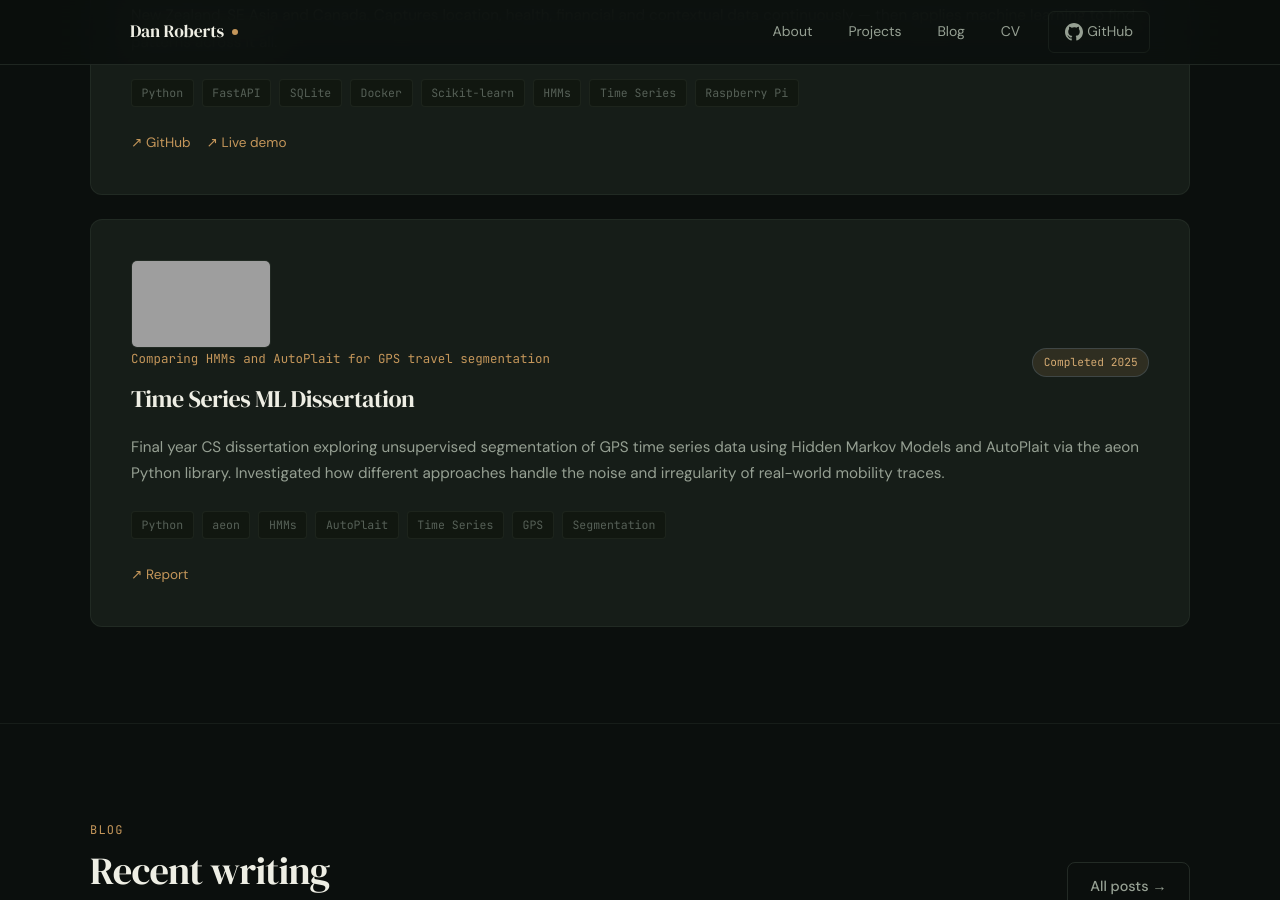
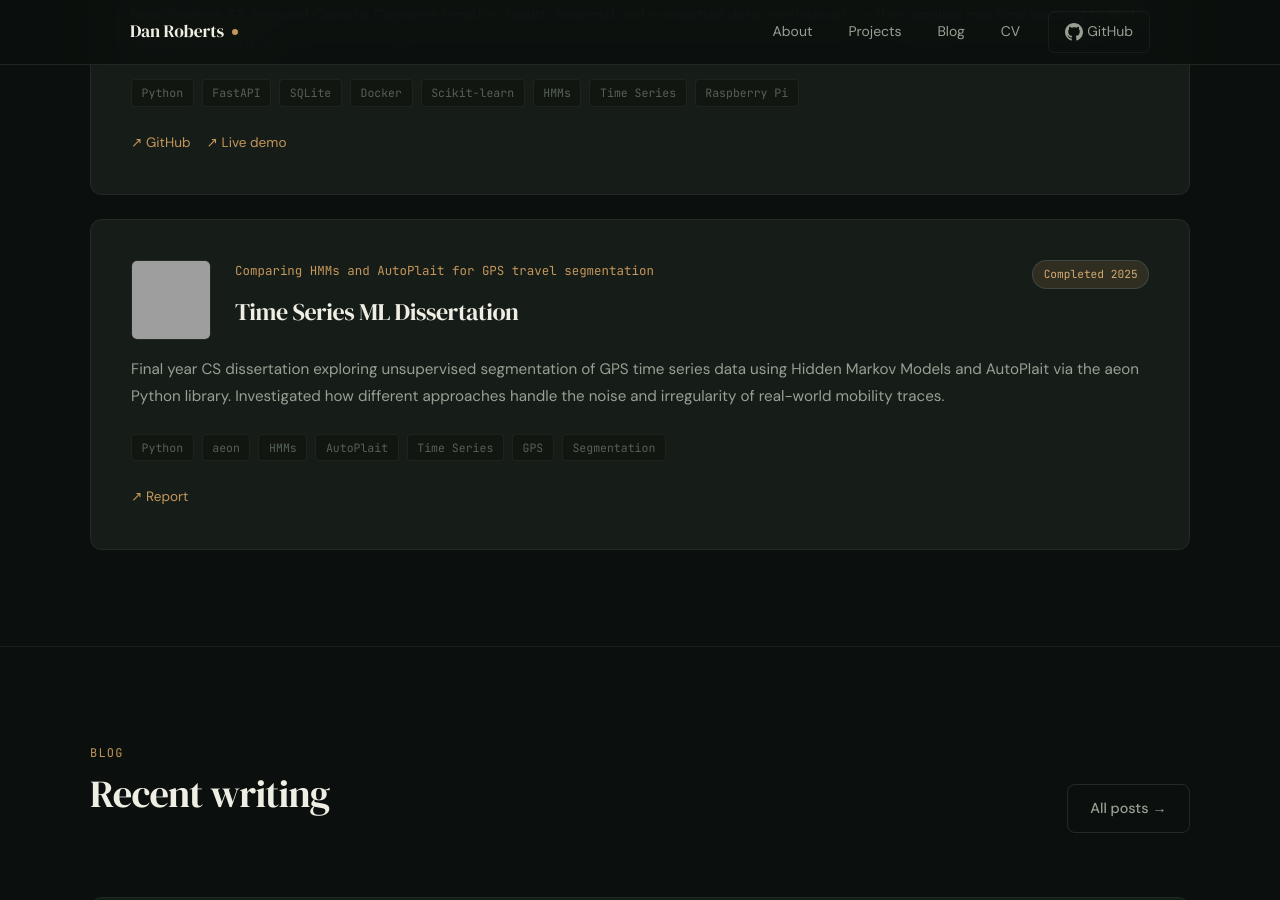
Before and after one commit to danielroberts20/danielroberts20.github.io, a Jekyll site: the page built from index.md, in a window 1280 px wide and 900 px high, scrolled down 1303 px. Built offline with Jekyll 4.4.1, drawn with Linux system fonts in a browser that asks for light colours; nearby versions of some CDN libraries; grey boxes are pictures that could not be loaded.

Commit message:
Fixed thumbnail bug

```diff
--- a/assets/css/main.css
+++ b/assets/css/main.css
@@ -621,6 +621,25 @@ hr {
   display: grid;
   gap: var(--space-lg);
 }
+
+.project-card .post-card__thumb {
+  width: 80px;
+  height: 80px;
+  object-fit: cover;
+  border-radius: 6px;
+  flex-shrink: 0;
+}
+
+.project-header {
+  display: flex;
+  align-items: flex-start;
+  gap: 1rem;
+}
+
+.project-header__text {
+  flex: 1;
+}
+
 
 .project-card__image {
   width: 100%;
--- a/index.md
+++ b/index.md
@@ -50,11 +50,11 @@ title: Home
       {% for project in site.data.projects %}
         {% if project.featured %}
         <div class="project-card{% if project.name == 'TravelNet' %} project-card--featured{% endif %}">
-          {% if project.thumbnail %}
-            <img src="{{ project.thumbnail }}" alt="{{ project.name }}" class="post-card__thumb">
-          {% endif %}
           <div class="project-header">
-            <div>
+            {% if project.thumbnail %}
+              <img src="{{ project.thumbnail }}" alt="{{ project.name }}" class="post-card__thumb">
+            {% endif %}
+            <div class="project-header__text">
               <p class="project-tagline">{{ project.tagline }}</p>
               <h3 class="project-name">{{ project.name }}</h3>
             </div>
```
Also changed, not shown: projects.md (+7 -4 lines).
